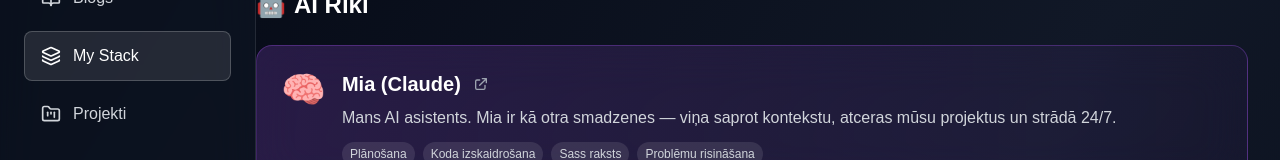
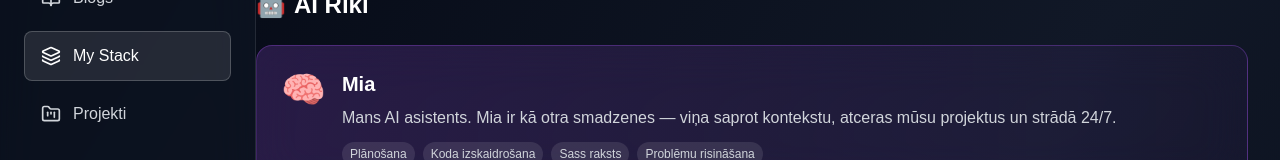
Before and after one commit to persnola1-sketch/codeforlatvia-web, a Next.js app: page /mystack in a window 1280 px wide. Shown: the part 255-415 px from the top of the page. Built offline with nearby package versions, Linux system fonts and the light colour scheme.

Commit message:
Remove Claude branding from Mia - she's not just a chatbot 🐼

```diff
--- a/app/mystack/page.tsx
+++ b/app/mystack/page.tsx
@@ -8,11 +8,11 @@ import MobileHeader from '../components/MobileHeader';
 
 const aiTools = [
   {
-    name: 'Mia (Claude)',
+    name: 'Mia',
     emoji: '🧠',
     description: 'Mans AI asistents. Mia ir kā otra smadzenes — viņa saprot kontekstu, atceras mūsu projektus un strādā 24/7.',
     tags: ['Plānošana', 'Koda izskaidrošana', 'Sass raksts', 'Problēmu risināšana'],
-    link: 'https://claude.ai',
+    link: null,
     color: 'purple'
   },
   {
```
